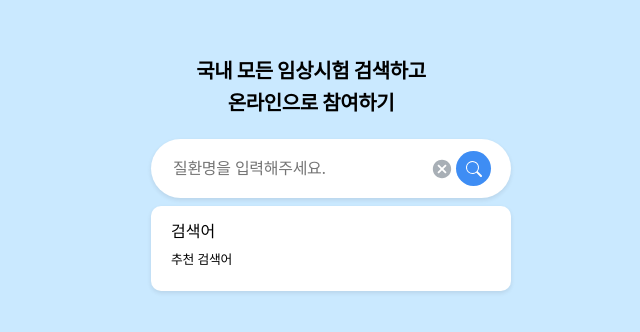
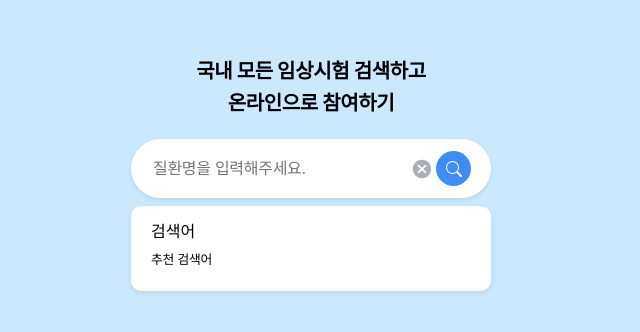
Before and after one commit to yuj1818/wanted-pre-onboarding-frontend-week2, a React (Create React App) app: page / in a window 1280 px wide. Shown: the part 142-474 px from the top of the page, without its empty margins (329-969 px from the left). Built offline with nearby package versions, Linux system fonts and the light colour scheme.

Commit message:
desfing: 검색 결과 창 UI 변경

```diff
--- a/src/components/SearchBox.js
+++ b/src/components/SearchBox.js
@@ -57,7 +57,6 @@ const S = {
         display: flex;
         flex-direction: column;
         width: 100%;
-        margin: 0 auto;
         max-width: 320px;
     `,
     SearchButton: styled.button`
--- a/src/components/SearchTemplate.js
+++ b/src/components/SearchTemplate.js
@@ -54,7 +54,7 @@ const S = {
         display: flex;
         flex-direction: column;
         width: 100%;
-        margin: 0 auto;
+        margin: 0;
         max-width: 320px;
         gap: 0.5rem;
     `
```
